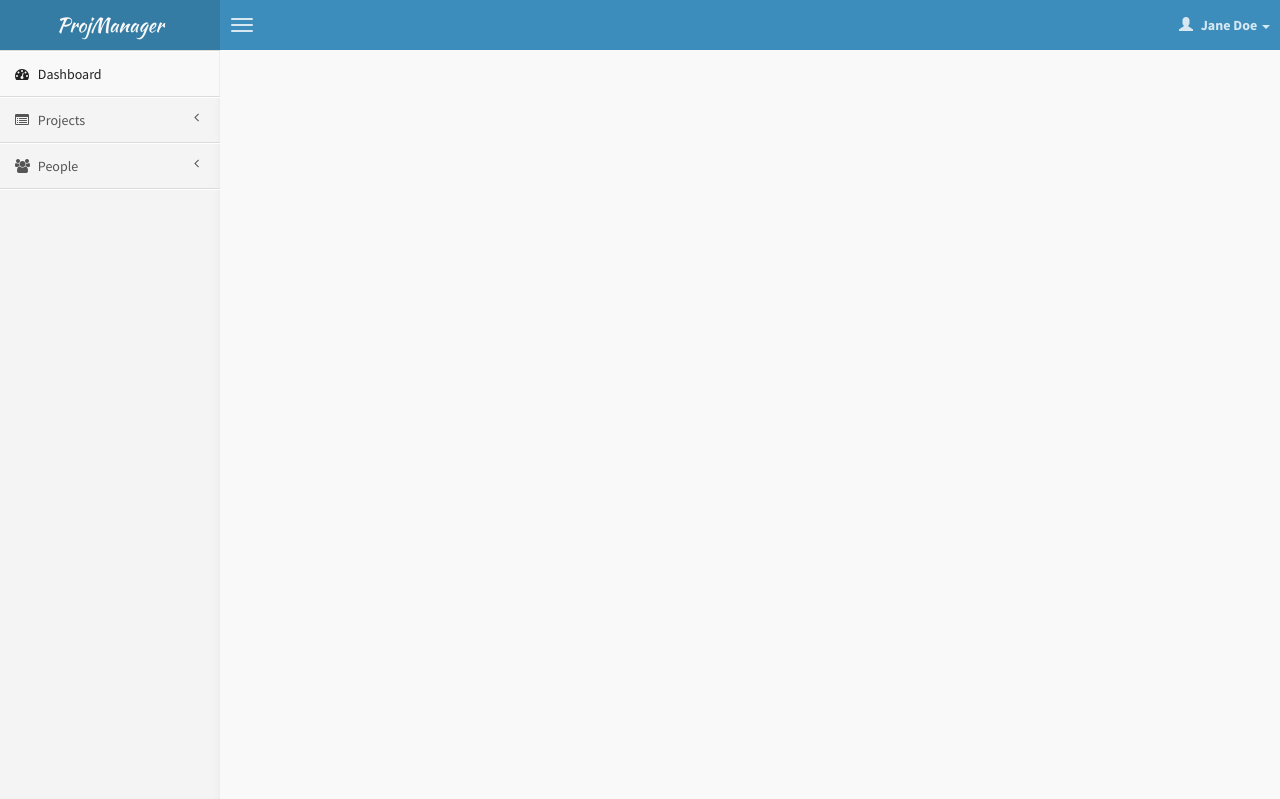
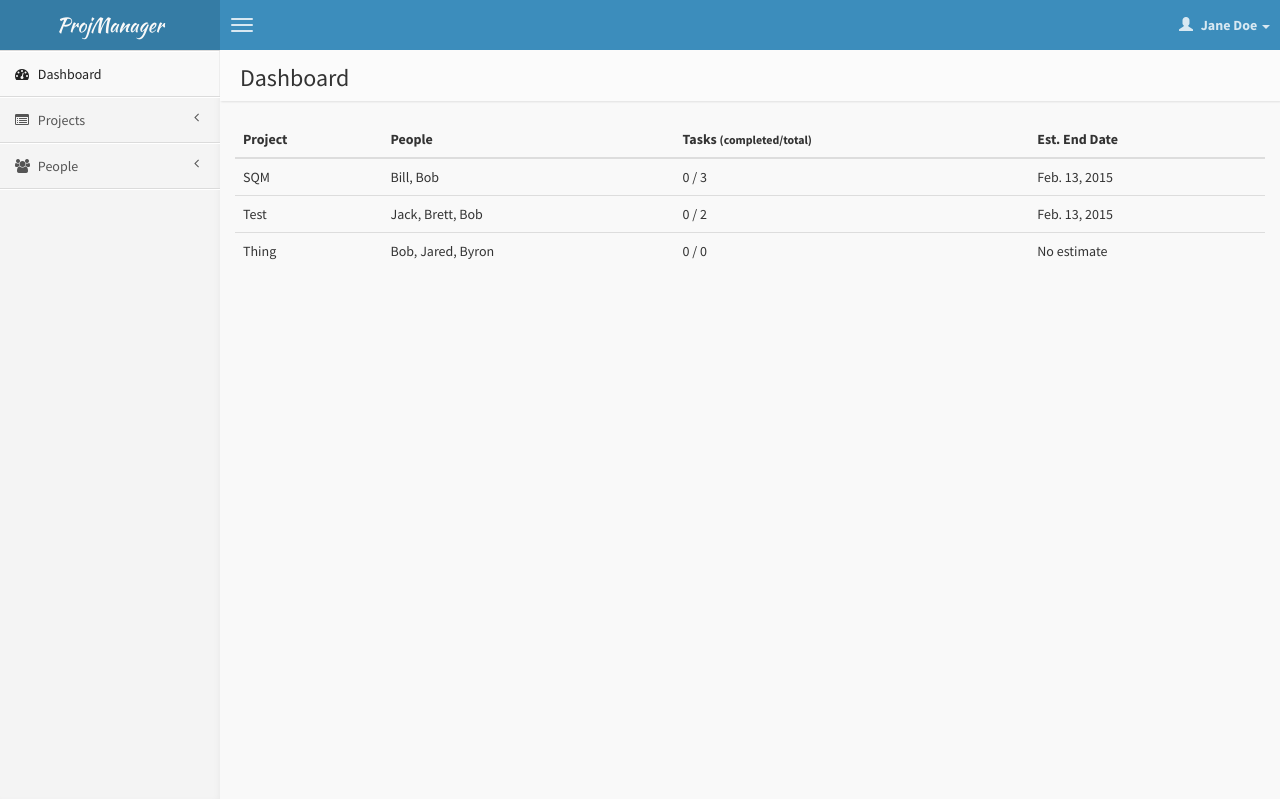
Before and after one commit to eykanal/pm, a Django app: page / in a window 1280 px wide. Shown: the top 799 px of the page. Run offline with Django 3.2, Linux system fonts and the light colour scheme; data comes from the database, SQL or seed files in the repository; some libraries are stand-ins or nearby versions.

Commit message:
Progress on front page
Created index.html template, updated view to point to it. Updated model with template functions performing counts and estimates.

Also fixed a bug in base.html and lots of whitespace changes in projects.html.

```diff
--- a/pm/models.py
+++ b/pm/models.py
@@ -1,3 +1,4 @@
+import datetime
 from django.db import models
 
 
@@ -12,6 +13,30 @@ class Project(models.Model):
 
     def __unicode__(self):
         return self.name
+
+    def completed_tasks(self):
+        """
+        Return the number of completed tasks in a project.
+        """
+        return self.task_set.exclude(date_complete=None)
+
+    def est_completion_date(self):
+        """
+        Iterate through the tasks in a project, return the latest due date as
+        the project completion estimate. If no tasks are yet assigned, return
+         "No Estimate".
+        """
+        if self.task_set.all().count() is 0:
+            return "No estimate"
+        else:
+            due_dates = []
+            for task in self.task_set.all():
+                if task.due_date is None:
+                    date = datetime.date(1904, 1, 1)
+                else:
+                    date = task.due_date
+                due_dates.append(date)
+            return max(due_dates)
 
 
 class Group(models.Model):
--- a/pm/templates/pm/base.html
+++ b/pm/templates/pm/base.html
@@ -55,8 +55,8 @@
             </nav>
         </header>
 
-        <!-- sidebar -->
         <div class="wrapper row-offcanvas row-offcanvas-left">
+            <!-- sidebar -->
             <aside class="left-side sidebar-offcanvas">
                 <section class="sidebar">
                     <ul class="sidebar-menu">
@@ -93,12 +93,18 @@
                     </ul>
                 </section>
             </aside>
-        </div>
 
+            <!-- content -->
+            <aside class="right-side">
+                <section class="content-header">
+                    <h1>{% block content-header %}{% endblock %}</h1>
+                </section>
+                <section class="content">
+                    {% block content %}{% endblock %}
+                </section>
+            </aside>
 
-        <aside class="right-side">
-            {% block content %}{% endblock %}
-        </aside>
+        </div> <!-- wrapper -->
 
         <script src="//ajax.googleapis.com/ajax/libs/jquery/1.11.1/jquery.min.js"></script>
 		<script src="//cdnjs.cloudflare.com/ajax/libs/jquery-cookie/1.4.1/jquery.cookie.min.js"></script>
--- /dev/null
+++ b/pm/templates/pm/index.html
@@ -0,0 +1,32 @@
+{% extends "pm/base.html" %}
+
+{% block title %}Project Listing{% endblock title %}
+
+{% block content-header %}Dashboard{% endblock content-header %}
+
+{% block content %}
+<div class="row">
+    <div class="col-md-12">
+        <table class="table table-hover">
+            <thead>
+                <tr>
+                    <th>Project</th>
+                    <th>People</th>
+                    <th>Tasks <small>(completed/total)</small></th>
+                    <th>Est. End Date</th>
+                </tr>
+            </thead>
+            <tbody>
+                {% for project in projects %}
+                <tr>
+                    <td>{{ project.name }}</td>
+                    <td>{% for worker in project.worker_set.all %}{{ worker.person.name }}{% if not forloop.last %}, {% endif %}{% endfor %}</td>
+                    <td>{{ project.completed_tasks.count }} / {{ project.task_set.all.count }}</td>
+                    <td>{{ project.est_completion_date }}</td>
+                </tr>
+                {% endfor %}
+            </tbody>
+        </table>
+    </div>
+</div>
+{% endblock content %}
--- a/pm/templates/pm/projects.html
+++ b/pm/templates/pm/projects.html
@@ -1,6 +1,8 @@
 {% extends "pm/base.html" %}
 
 {% block title %}Project Listing{% endblock title %}
+
+{% block content-header %}Project View{% endblock content-header %}
 
 {% block content %}
 <div class="row">
@@ -96,7 +98,6 @@
             </div>
         </div>
     {% endfor %}
-
     </div>
 </div>
 {% endblock content %}
--- a/pm/views.py
+++ b/pm/views.py
@@ -18,7 +18,7 @@ def menu_items(request):
 class Index(TemplateView):
     projects = Project.objects.all()
     proj_form = ProjectForm()
-    template_name = "pm/projects.html"
+    template_name = "pm/index.html"
 
     def get_context_data(self, **kwargs):
         context = super(Index, self).get_context_data(**kwargs)
```
Lines whose indentation alone changed are shown as unchanged.
